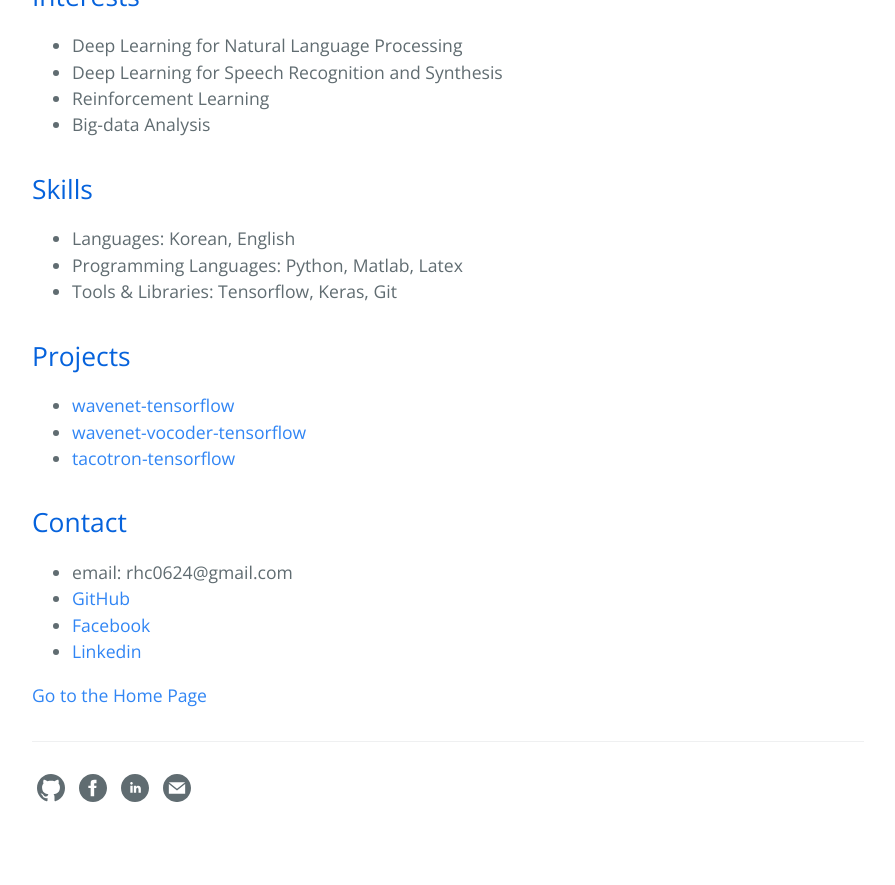
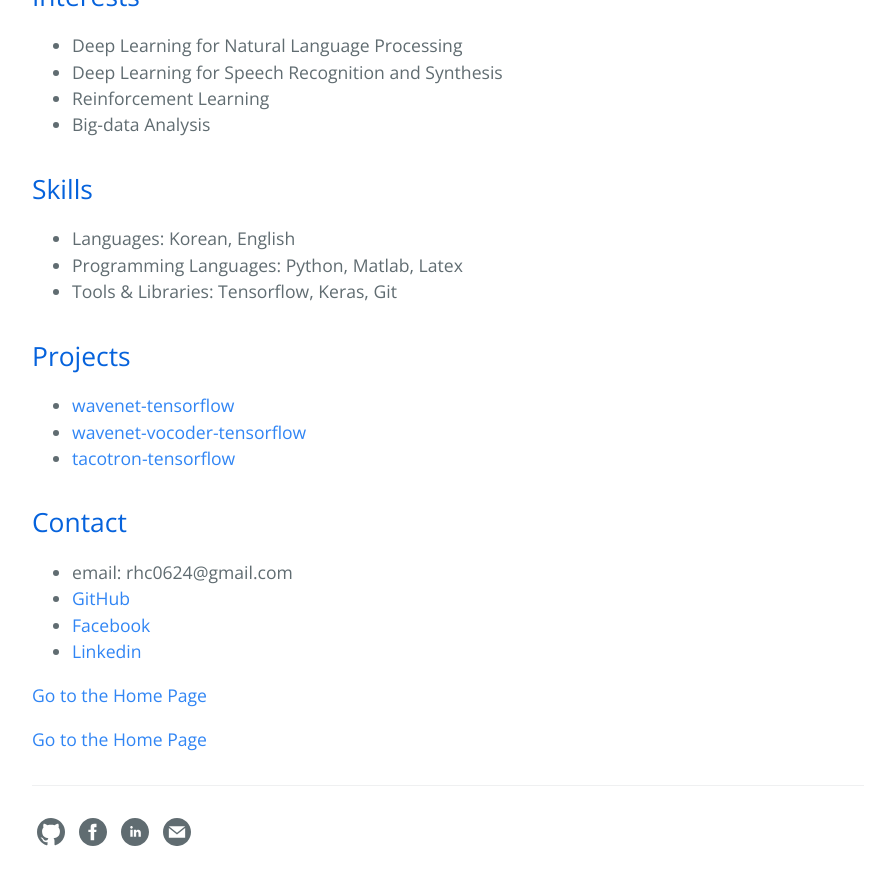
Before and after one commit to hcnoh/hcnoh.github.io, a Jekyll site: the page built from about.md, in a window 1280 px wide and 900 px high, scrolled down 1223 px. Shown: the top 885 px of the window, without its empty margins (192-1087 px from the left). Built offline with Jekyll 4.4.1, drawn with Linux system fonts in a browser that asks for light colours; before the commit the page ends 2079 px from its top, so only the background shows below that.

Commit message:
Update about.html

```diff
--- a/_layouts/about.html
+++ b/_layouts/about.html
@@ -11,4 +11,5 @@ layout: default
 
   {{ content }}
 
+  <p><a href={{ site.url }}{{ site.baseurl }}>Go to the Home Page</a></p>
 </div>
```
